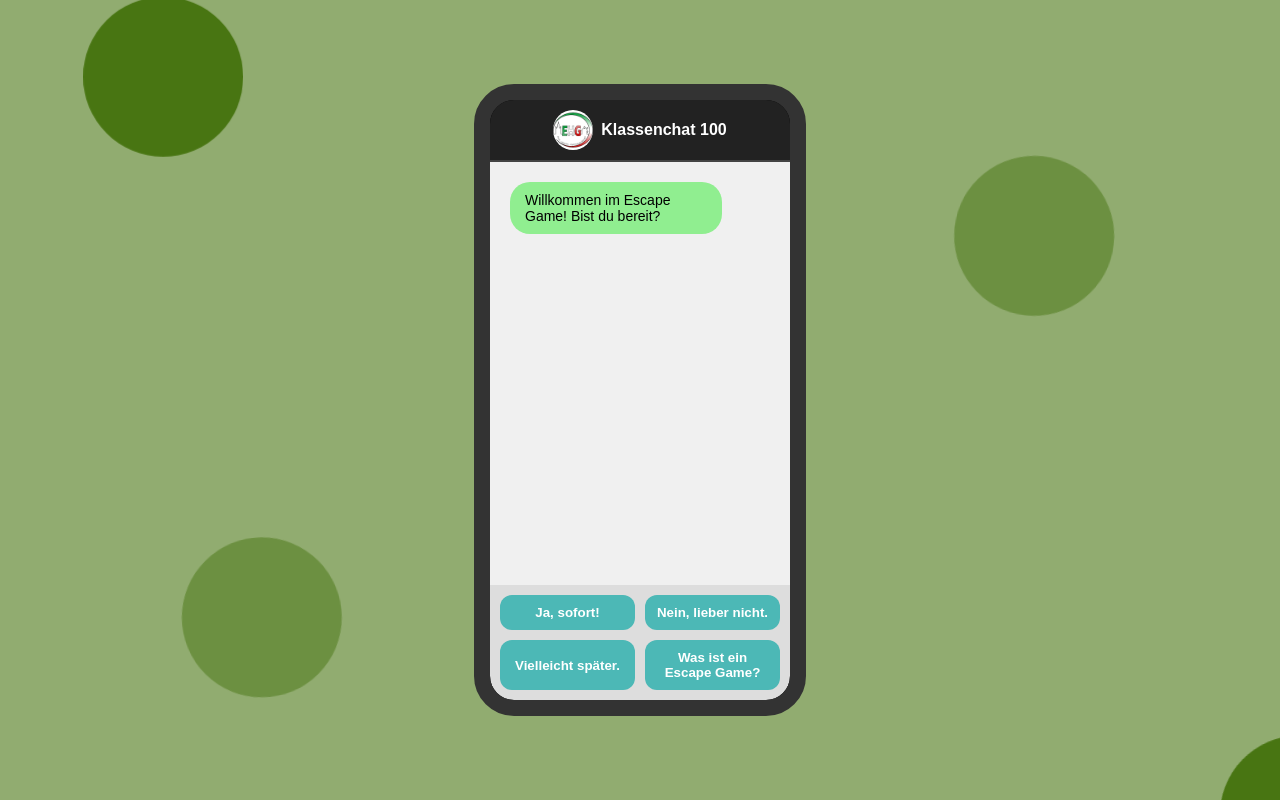
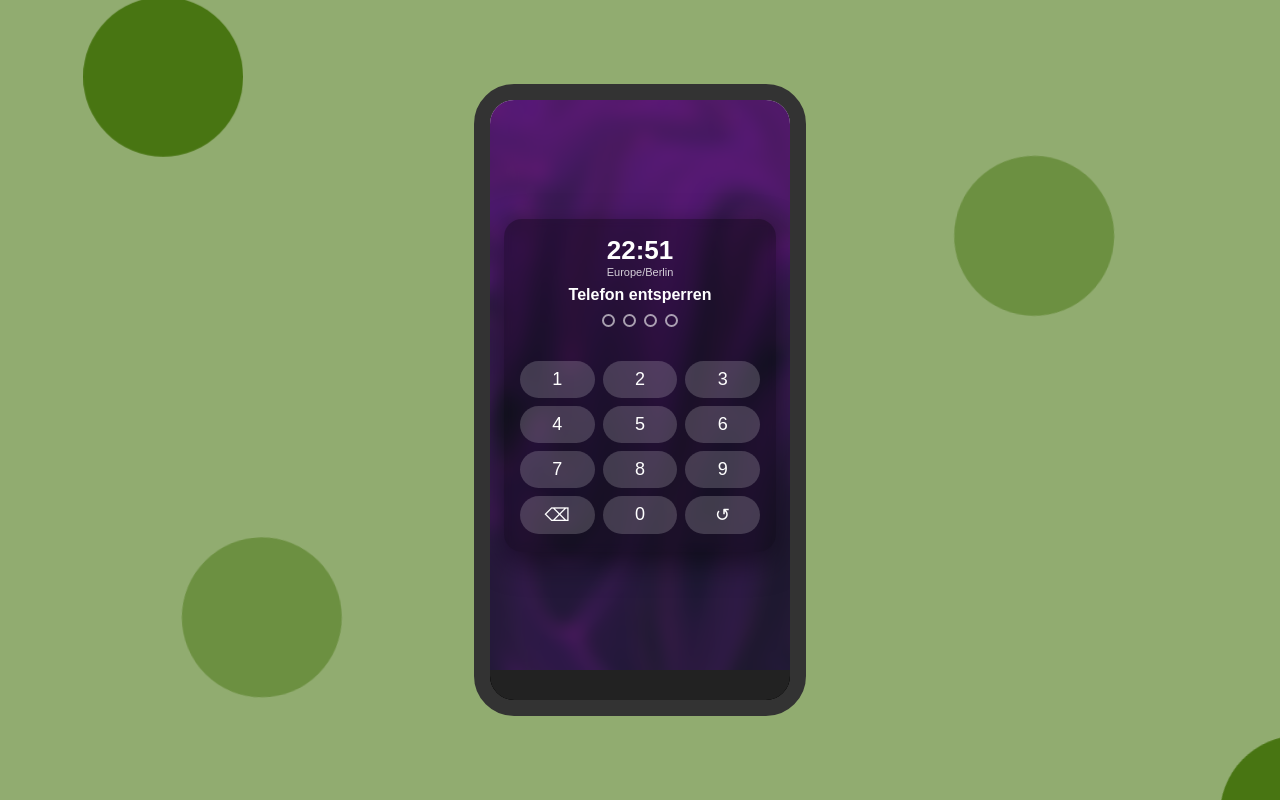
Before and after one commit to GermanGabelGames/Escape_Game, a plain HTML site: page index.html in a window 1280 px wide. Drawn offline with Linux system fonts and the light colour scheme.

Commit message:
first vers of the lockscreen

```diff
--- a/index.html
+++ b/index.html
@@ -19,14 +19,52 @@
     <span class="ball"></span>
     <span class="ball"></span>
   </div>
+
   <div class="phone" id="phone">
-    <div class="header">
+    <div class="header" id="chatHeader">
       <img src="img/profile.png" alt="" id="profile_pic">
-      Klassenchat 100
+      Klassenchat 10
     </div>
+
+    <!-- Login-Overlay NUR im Handy-Screen -->
     <div class="screen">
+      <div id="loginOverlay">
+        <div class="login-bg"></div>
+        <div class="login-content">
+          <!-- NEUER Zeit-Bereich über dem Numpad -->
+          <div class="time-container">
+            <div class="lock-time" id="lockTime">00:00</div>
+            <div class="lock-subtext">Europe/Berlin</div>
+          </div>
+
+          <h2>Telefon entsperren</h2>
+          <div class="pin-dots" id="pinDots">
+            <span class="dot"></span>
+            <span class="dot"></span>
+            <span class="dot"></span>
+            <span class="dot"></span>
+          </div>
+          <div class="login-message" id="loginMessage"></div>
+          <div class="numpad">
+            <button data-key="1">1</button>
+            <button data-key="2">2</button>
+            <button data-key="3">3</button>
+            <button data-key="4">4</button>
+            <button data-key="5">5</button>
+            <button data-key="6">6</button>
+            <button data-key="7">7</button>
+            <button data-key="8">8</button>
+            <button data-key="9">9</button>
+            <button data-action="clear">⌫</button>
+            <button data-key="0">0</button>
+            <button data-action="reset">↺</button>
+          </div>
+        </div>
+      </div>
+
       <div class="chat" id="chat"></div>
     </div>
+
     <div class="options">
       <!-- Buttons werden per JS gesetzt -->
     </div>
--- a/script.js
+++ b/script.js
@@ -3,34 +3,20 @@ let currentQuestion = null;
 
 const chat = document.getElementById('chat');
 const optionsContainer = document.querySelector('.options');
-const phone = document.getElementById('phone');
-const startBtn = document.getElementById('startFullscreen');
+const chatHeader = document.getElementById('chatHeader');
 
-// Hilfsfunktion: immer nach unten scrollen
+// Auto-Scroll im Chat
 function scrollToBottom() {
   chat.scrollTop = chat.scrollHeight;
 }
 
-// Vollbild beim ersten Klick auf den Button
-if (startBtn) {
-  startBtn.addEventListener('click', () => {
-    if (phone.requestFullscreen) {
-      phone.requestFullscreen();
-    } else if (phone.webkitRequestFullscreen) {
-      phone.webkitRequestFullscreen();
-    } else if (phone.msRequestFullscreen) {
-      phone.msRequestFullscreen();
-    }
-    startBtn.style.display = 'none';
-  });
-}
-
+// Chat-Funktionen
 function addMessage(text, type = "from") {
   const msg = document.createElement("div");
   msg.className = `message ${type}`;
   msg.textContent = text;
   chat.appendChild(msg);
-  scrollToBottom(); // immer automatisch nach unten
+  scrollToBottom();
 }
 
 function loadQuestion(id) {
@@ -63,9 +49,107 @@ function handleAnswer(option) {
   }, 1000);
 }
 
-fetch("conversation.json")
-  .then(res => res.json())
-  .then(data => {
-    conversation = data;
-    loadQuestion(1);
+// Conversation laden (startet erst nach Login)
+function startGame() {
+  fetch("conversation.json")
+    .then(res => res.json())
+    .then(data => {
+      conversation = data;
+      loadQuestion(1);
+    });
+}
+
+/* ------- PIN / Login-Overlay ------- */
+
+const CORRECT_PIN = "1111";
+
+const loginOverlay = document.getElementById("loginOverlay");
+const pinDots = Array.from(document.querySelectorAll("#pinDots .dot"));
+const loginMessage = document.getElementById("loginMessage");
+const numpadButtons = document.querySelectorAll(".numpad button");
+const lockTimeEl = document.getElementById("lockTime");
+
+let enteredPin = "";
+
+// Berlin-Uhrzeit (Europe/Berlin) anzeigen
+function updateLockTime() {
+  const now = new Date();
+  const formatter = new Intl.DateTimeFormat("de-DE", {
+    hour: "2-digit",
+    minute: "2-digit",
+    hour12: false,
+    timeZone: "Europe/Berlin"
   });
+  lockTimeEl.textContent = formatter.format(now);
+}
+updateLockTime();
+setInterval(updateLockTime, 30000); // alle 30 Sekunden aktualisieren [web:189][web:184]
+
+function updateDots() {
+  pinDots.forEach((dot, index) => {
+    if (index < enteredPin.length) {
+      dot.classList.add("filled");
+    } else {
+      dot.classList.remove("filled");
+    }
+  });
+}
+
+function resetPin() {
+  enteredPin = "";
+  updateDots();
+  loginMessage.textContent = "";
+  loginMessage.style.color = "#ffaaaa";
+}
+
+function handlePinSubmit() {
+  if (enteredPin === CORRECT_PIN) {
+    loginMessage.style.color = "#aaffaa";
+    loginMessage.textContent = "Entsperrt";
+
+    setTimeout(() => {
+      loginOverlay.style.display = "none";
+      // Header wieder anzeigen
+      chatHeader.classList.remove("hidden");
+      startGame();
+    }, 400);
+  } else {
+    loginMessage.style.color = "#ffaaaa";
+    loginMessage.textContent = "Falscher Code";
+    setTimeout(() => {
+      resetPin();
+    }, 500);
+  }
+}
+
+// Header während Login verstecken
+chatHeader.classList.add("hidden");
+
+numpadButtons.forEach(btn => {
+  btn.addEventListener("click", () => {
+    const key = btn.getAttribute("data-key");
+    const action = btn.getAttribute("data-action");
+
+    btn.classList.add("pressed");
+    setTimeout(() => btn.classList.remove("pressed"), 100);
+
+    if (key) {
+      if (enteredPin.length < 4) {
+        enteredPin += key;
+        updateDots();
+        if (enteredPin.length === 4) {
+          setTimeout(handlePinSubmit, 200);
+        }
+      }
+    } else if (action === "clear") {
+      if (enteredPin.length > 0) {
+        enteredPin = enteredPin.slice(0, -1);
+        updateDots();
+      }
+    } else if (action === "reset") {
+      resetPin();
+    }
+  });
+});
+
+// startGame() wird erst nach richtigem PIN aufgerufen
--- a/style.css
+++ b/style.css
@@ -46,25 +46,12 @@ body {
   margin: 0;
   background: #eee;
   display: flex;
-  flex-direction: column;
   justify-content: center;
   align-items: center;
   height: 100vh;
-  gap: 10px;
 }
 
-/* Vollbild-Button */
-#startFullscreen {
-  z-index: 2;
-  padding: 8px 16px;
-  border-radius: 999px;
-  border: none;
-  background: #4cb8b6;
-  color: white;
-  font-weight: bold;
-  cursor: pointer;
-}
-
+/* Handy */
 .phone {
   width: 300px;
   height: 600px;
@@ -77,6 +64,7 @@ body {
   z-index: 1;
 }
 
+/* Header: wird beim Login ausgeblendet (per JS Klasse .hidden) */
 .header {
   background: #222;
   color: #fff;
@@ -91,6 +79,10 @@ body {
   gap: 8px;
 }
 
+.header.hidden {
+  display: none;
+}
+
 #profile_pic {
   width: 40px;
   height: 40px;
@@ -98,20 +90,24 @@ body {
   vertical-align: middle;
 }
 
+/* Screen-Bereich im Handy */
 .screen {
   flex: 1;
+  position: relative;
+  overflow: hidden;     /* kein weißer Streifen / alles im Screen */
   background: #f0f0f0;
-  padding: 20px;
-  box-sizing: border-box;
   display: flex;
   flex-direction: column;
-  min-height: 0; /* wichtig für scrollbaren Flex-Child */
+  min-height: 0;
 }
 
+/* Chat darunter */
 .chat {
   flex: 1;
   min-height: 0;
   overflow-y: auto;
+  padding: 20px;
+  box-sizing: border-box;
   display: flex;
   flex-direction: column;
   gap: 10px;
@@ -137,11 +133,11 @@ body {
 
 .options {
   display: grid;
-  grid-template-columns: 1fr 1fr; /* zwei Spalten */
-  grid-template-rows: auto auto;  /* zwei Reihen */
+  grid-template-columns: 1fr 1fr;
+  grid-template-rows: auto auto;
   gap: 10px;
   padding: 10px;
-  background: #ddd;
+  background: #222;
   border-radius: 0 0 24px 24px;
 }
 
@@ -154,3 +150,124 @@ body {
   font-weight: bold;
   cursor: pointer;
 }
+
+/* Login-Overlay NUR im Screen */
+#loginOverlay {
+  position: absolute;
+  inset: 0;
+  z-index: 5;
+  display: flex;
+  align-items: center;
+  justify-content: center;
+}
+
+/* verschwommenes Wallpaper mit grauem Filter, nur im Screen */
+.login-bg {
+  position: absolute;
+  inset: 0;
+  background-image: url(img/wallpaper.png);
+  background-size: cover;
+  background-position: center;
+  filter: blur(8px);
+  transform: scale(1.15);     /* gegen weiße Kanten beim Blur */
+}
+
+.login-bg::after {
+  content: "";
+  position: absolute;
+  inset: 0;
+  background: rgba(40, 40, 40, 0.6);
+}
+
+/* Inhalt (Numpad + Punkte) */
+.login-content {
+  position: relative;
+  z-index: 1;
+  width: 80%;
+  max-width: 240px;
+  padding: 16px 16px 18px;
+  border-radius: 18px;
+  background: rgba(0, 0, 0, 0.35);
+  backdrop-filter: blur(4px);
+  color: #fff;
+  font-family: sans-serif;
+  text-align: center;
+  box-shadow: 0 10px 30px rgba(0, 0, 0, 0.5);
+}
+
+/* neuer Zeit-Container (separates Compartment über dem Numpad) */
+.time-container {
+  margin-bottom: 8px;
+}
+
+.lock-time {
+  font-size: 26px;
+  font-weight: 600;
+}
+
+.lock-subtext {
+  font-size: 11px;
+  opacity: 0.8;
+}
+
+/* dein h2 bleibt, nur etwas Abstand */
+.login-content h2 {
+  margin: 8px 0 10px;
+  font-size: 16px;
+}
+
+/* PIN-Punkte */
+.pin-dots {
+  display: flex;
+  justify-content: center;
+  gap: 8px;
+  margin-bottom: 8px;
+}
+
+.pin-dots .dot {
+  width: 9px;
+  height: 9px;
+  border-radius: 50%;
+  border: 2px solid rgba(255, 255, 255, 0.6);
+  background: transparent;
+  transition: background 0.2s ease, border-color 0.2s ease;
+}
+
+.pin-dots .dot.filled {
+  background: #fff;
+  border-color: #fff;
+}
+
+.login-message {
+  min-height: 18px;
+  font-size: 11px;
+  color: #ffaaaa;
+  margin-bottom: 8px;
+}
+
+/* Numpad im Handy-Format – nur leicht nach unten verschoben */
+.numpad {
+  display: grid;
+  grid-template-columns: repeat(3, 1fr);
+  gap: 8px;
+  margin-top: 4px;   /* kleine Verschiebung nach unten */
+}
+
+.numpad button {
+  padding: 8px 0;
+  font-size: 18px;
+  border-radius: 999px;
+  border: none;
+  background: rgba(255, 255, 255, 0.18);
+  color: #fff;
+  cursor: pointer;
+  transition: background 0.1s ease, transform 0.1s ease, opacity 0.1s ease;
+}
+
+/* Klick-Animation */
+.numpad button:active,
+.numpad button.pressed {
+  background: rgba(255, 255, 255, 0.35);
+  opacity: 0.8;
+  transform: scale(0.96);
+}
```
Also changed, not shown: img/wallpaper.png (added).
